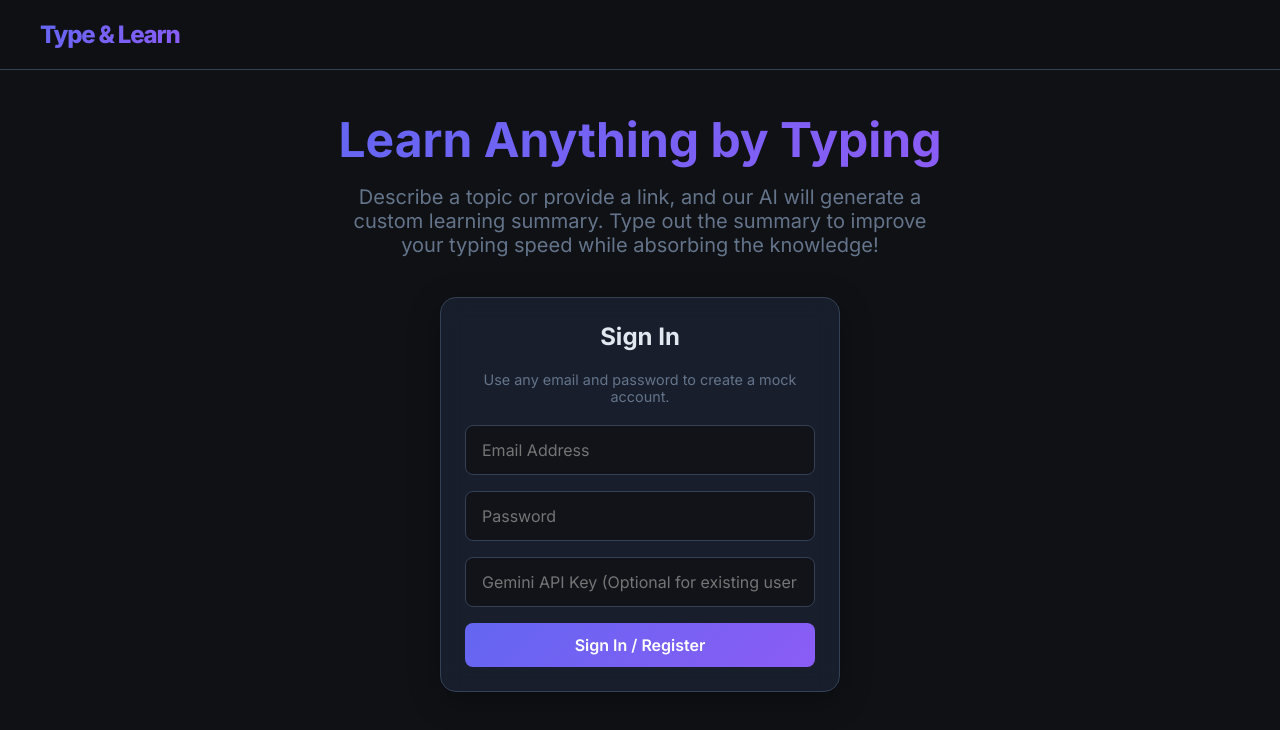
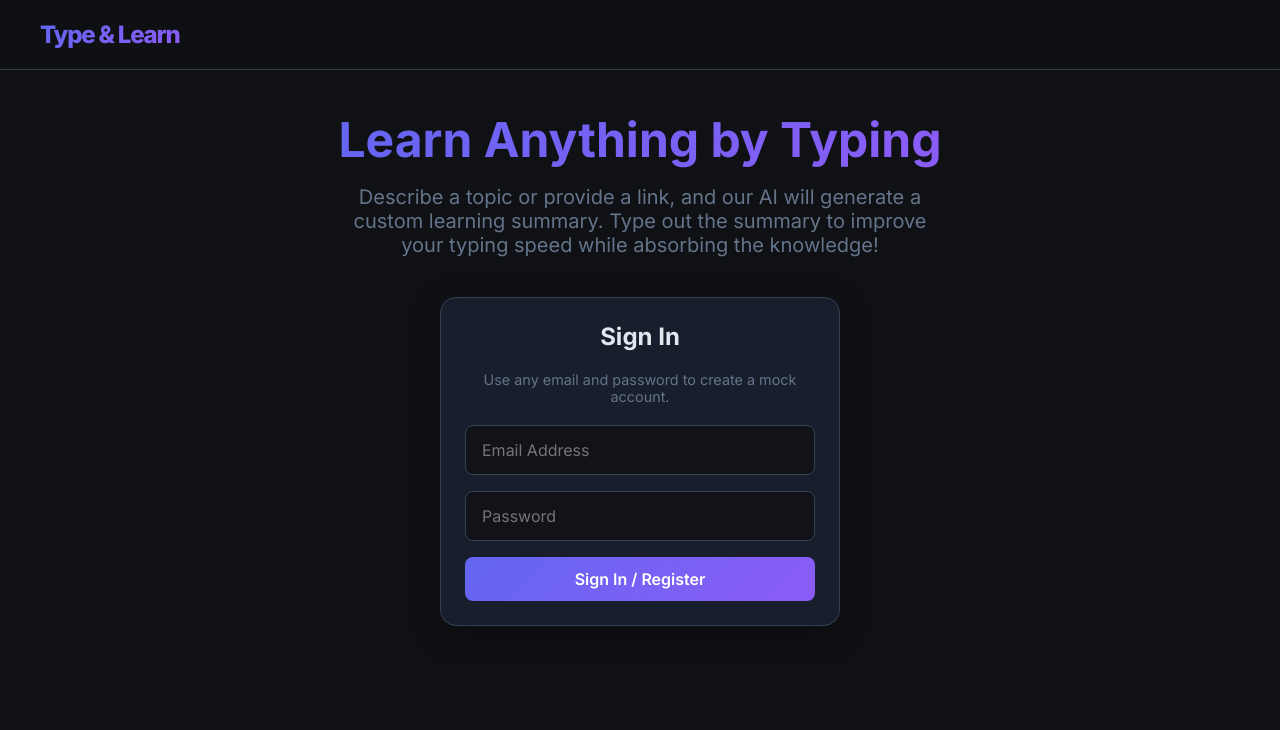
Before and after one commit to sharears/typing-platform, a Next.js app: page / in a window 1280 px wide. Shown: the top 730 px of the page. Built offline with nearby package versions, Linux system fonts and the light colour scheme; no server answers.

Commit message:
Remove API key box

```diff
--- a/src/app/page.tsx
+++ b/src/app/page.tsx
@@ -28,19 +28,17 @@ export default function Home() {
         <div className="glass-panel" style={{ display: "flex", flexDirection: "column", gap: "20px", width: "100%", maxWidth: "400px" }}>
           <h2>Sign In</h2>
           <p style={{ fontSize: "0.9rem", color: "var(--untyped)" }}>Use any email and password to create a mock account.</p>
-          <form
+            <form
             onSubmit={(e) => {
               e.preventDefault();
               const email = (e.currentTarget.elements.namedItem("email") as HTMLInputElement).value;
               const password = (e.currentTarget.elements.namedItem("password") as HTMLInputElement).value;
-              const apiKey = (e.currentTarget.elements.namedItem("apiKey") as HTMLInputElement).value;
-              signIn("credentials", { email, password, apiKey, callbackUrl: "/dashboard" });
+              signIn("credentials", { email, password, callbackUrl: "/dashboard" });
             }}
             style={{ display: "flex", flexDirection: "column", gap: "16px" }}
           >
             <input name="email" type="email" placeholder="Email Address" required className="input-field" />
             <input name="password" type="password" placeholder="Password" required className="input-field" />
-            <input name="apiKey" type="password" placeholder="Gemini API Key (Optional for existing users)" className="input-field" />
             <button type="submit" className="btn-primary">Sign In / Register</button>
           </form>
         </div>
```
